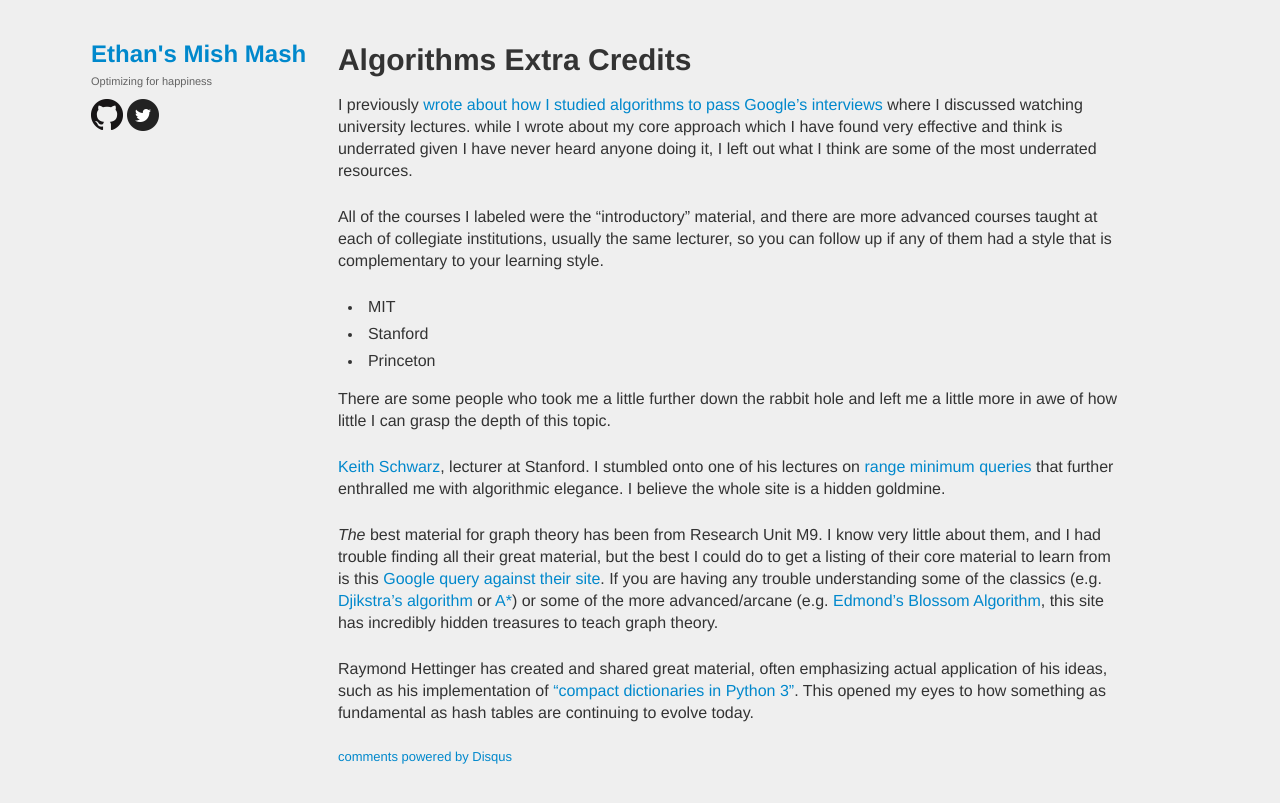
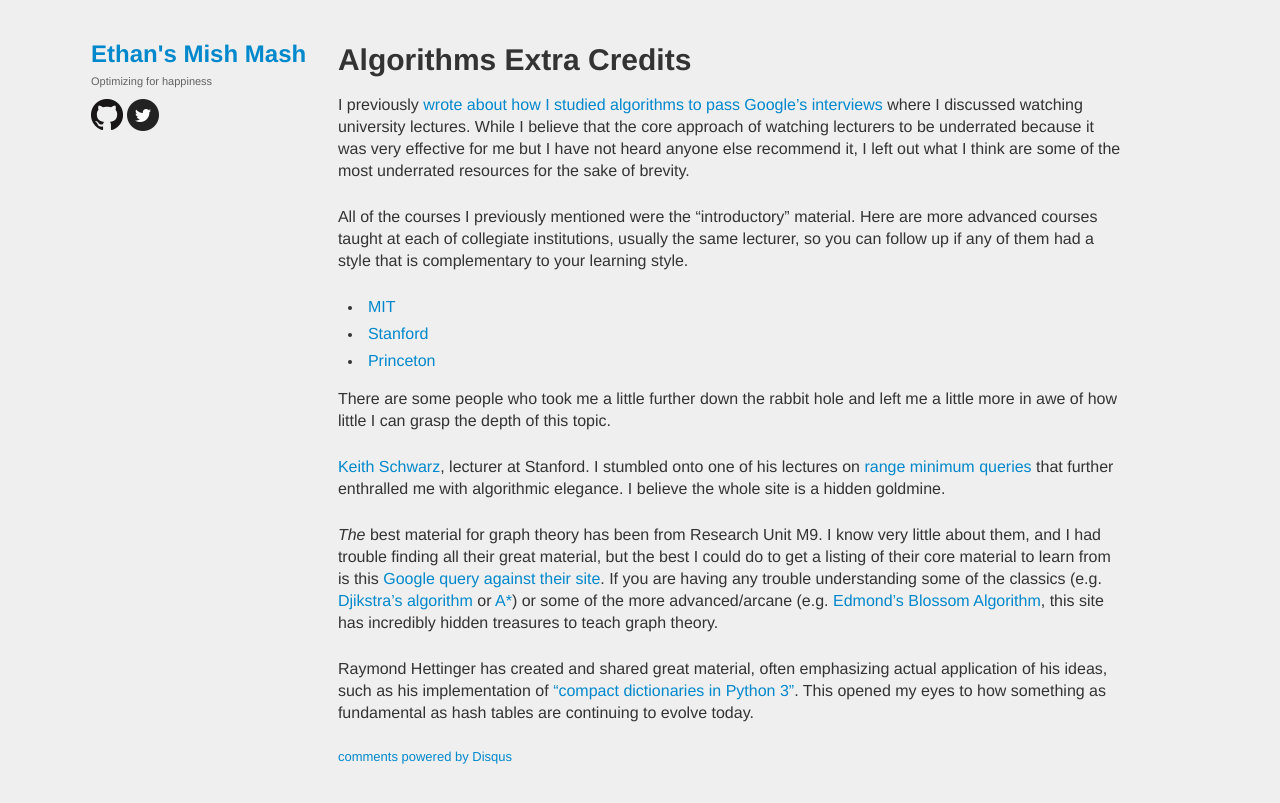
Before and after one commit to etruong42/etruong42.github.com, a Jekyll site: the page built from drafts/2018-07-21-Algorithms-Extra-Credit.md, in a window 1280 px wide. Shown: the top 803 px of the page. Built offline with Jekyll 4.4.1, drawn with Linux system fonts in a browser that asks for light colours; comment, search, counter and statistics services are not loaded.

Commit message:
studying followup

```diff
--- a/drafts/2018-07-21-Algorithms-Extra-Credit.md
+++ b/drafts/2018-07-21-Algorithms-Extra-Credit.md
@@ -6,21 +6,21 @@ description: Some gems that taught me the beauty of algorithms
 
 I previously [wrote about how I studied algorithms to pass Google's
 interviews](https://ethantruong.net/My-Art-to-Studying-Algorithms.html) where I
-discussed watching university lectures.  while I wrote about my core approach
-which I have found very effective and think is underrated given I have never
-heard anyone doing it, I left out what I think are some of the most underrated
-resources.
+discussed watching university lectures. While I believe that the core approach
+of watching lecturers to be underrated because it was very effective for me but
+I have not heard anyone else recommend it, I left out what I think are some of
+the most underrated resources for the sake of brevity.
 
-All of the courses I labeled were the "introductory" material, and there are
+All of the courses I previously mentioned  were the "introductory" material. Here are
 more advanced courses taught at each of collegiate institutions, usually the
 same lecturer, so you can follow up if any of them had a style that is
 complementary to your learning style.
 
- - MIT
+ - [MIT](https://www.youtube.com/playlist?list=PLUl4u3cNGP6317WaSNfmCvGym2ucw3oGp)
 
- - Stanford
+ - [Stanford](https://www.coursera.org/learn/algorithms-part2)
 
- - Princeton
+ - [Princeton](https://www.coursera.org/learn/algorithms-npcomplete)
 
 There are some people who took me a little further down the rabbit hole and left
 me a little more in awe of how little I can grasp the depth of this topic.
```
